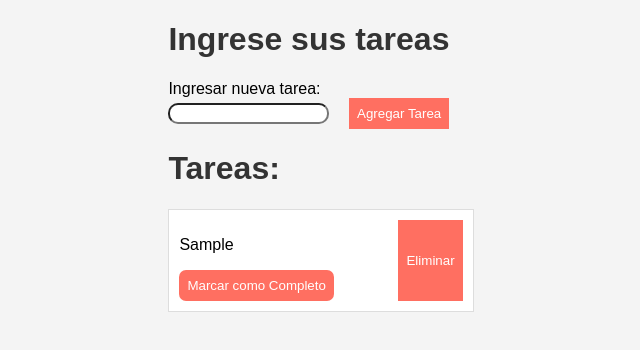
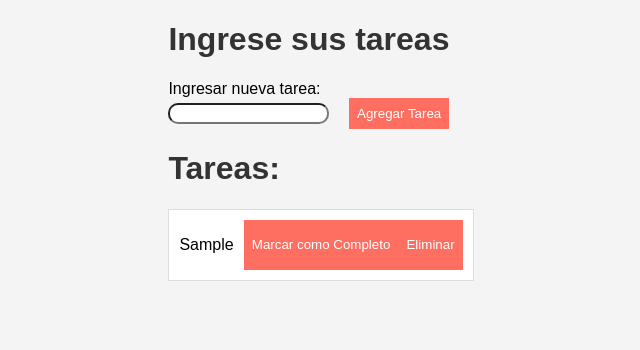
Before and after one commit to ARooseleer/TP-integrador-react, a React (Vite) app: page / in a window 1280 px wide. Both pictures are taken after typing "Sample" into the empty fields and a click on the button "Agregar Tarea". Shown: the top 350 px of the page, without its empty margins (319-959 px from the left). Built offline with nearby package versions, Linux system fonts and the light colour scheme.

Commit message:
correccion botones

```diff
--- a/src/components/TaskForm/MenuForm.css
+++ b/src/components/TaskForm/MenuForm.css
@@ -10,7 +10,7 @@ input{
 
 .menu-form label {
   display: block;
-  margin-bottom: 15px; /* Ajusta según sea necesario para agregar espacio */
+  margin-bottom: 15px;
   color: #333;
 }
 
@@ -26,10 +26,4 @@ input{
   border-radius: 10px;
   padding: 10px;
   cursor: pointer;
-  border-radius: 7px;
-
-}
-
-.menu-form button:hover {
-  background-color: #45a049;
-}
+  }
--- a/src/components/TaskItem/Menu.jsx
+++ b/src/components/TaskItem/Menu.jsx
@@ -1,23 +1,20 @@
-import React, { useState } from 'react';
+import React, { useState, useEffect } from 'react';
 import './Menu.css';
 
-const Menu = ({ name, onTaskComplete, index, completa }) => {
+const Menu = ({ name, completa }) => {
   const [status, setStatus] = useState(completa ? 'completo' : 'incompleto');
 
-  const handleToggleStatus = () => {
-    const newStatus = status === 'incompleto' ? 'completo' : 'incompleto';
-    setStatus(newStatus);
-    onTaskComplete(index, { completa: newStatus === 'completo' });
-  };
+  useEffect(() => {
+    setStatus(completa ? 'completo' : 'incompleto');
+  }, [completa]);
+
 
   return (
     <div className="menu-item">
       <p style={{ marginRight: '10px', textDecoration: status === 'completo' ? 'line-through' : 'none' }}>
         {name}
       </p>
-      <button onClick={handleToggleStatus}>
-        {status === 'incompleto' ? 'Marcar como Completo' : 'Marcar como Incompleto'}
-      </button>
+
     </div>
   );
 };
--- a/src/components/TaskList/MenuContainer.jsx
+++ b/src/components/TaskList/MenuContainer.jsx
@@ -25,6 +25,15 @@ const MenuContainer = () => {
       return newOptions;
     });
     setEditIndex(null);
+  };
+
+  const handleToggleStatus = (index) => {
+    setOptions((prevOptions) => {
+      const newOptions = [...prevOptions];
+      newOptions[index] = { ...newOptions[index], completa: !newOptions[index].completa };
+      saveOptionsToLocalStorage(newOptions);
+      return newOptions;
+    });
   };
 
   const handleClickButton = (index, e) => {
@@ -63,9 +72,13 @@ const MenuContainer = () => {
             <Menu
               name={option.name}
               index={index}
-              onTaskComplete={handleEditOption}
+
               completa={option.completa}
+
             />
+            <button onClick={() => handleToggleStatus(index)}>
+              Marcar como {option.completa ? 'Incompleto' : 'Completo'}
+            </button>
             <button onClick={(e) => handleClickButton(index, e)}>Eliminar</button>
           </li>
         ))}
```
